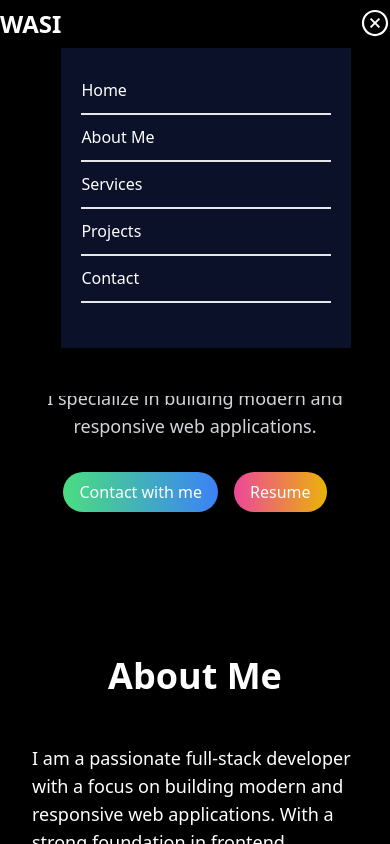
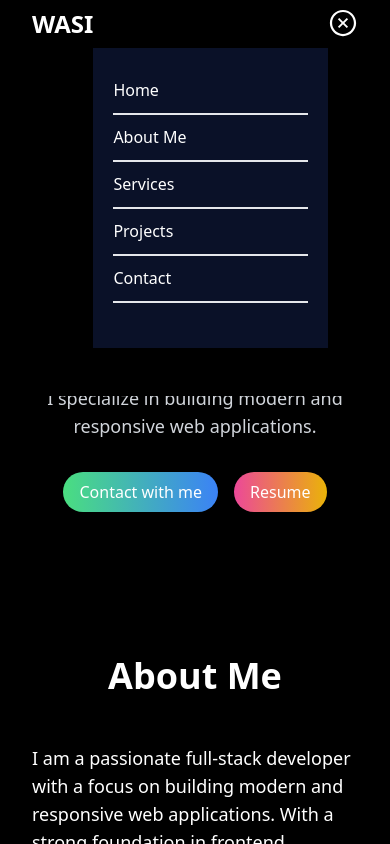
Before and after one commit to muhammadwasikt/portfolio-on-react, a React (Vite) app: page / in a window 390 px wide. Both pictures are taken after a click on the icon 343 px from the left and 24 px from the top of the page. Shown: the top 844 px of the page. Built offline with nearby package versions, Linux system fonts and the light colour scheme.

Commit message:
icons-update

```diff
--- a/src/components/Navbar.jsx
+++ b/src/components/Navbar.jsx
@@ -8,10 +8,7 @@ const Navbar = () => {
 const [isResponsive , setIsResponsive] = useState(false)
 
 const click = ()=>{
-  setIsResponsive(true)
-}
-const click2 = ()=>{
-  setIsResponsive(false)
+  setIsResponsive(!isResponsive)
 }
 const sendMail = ()=>{
   window.location.href = "mailto:wasikhatri11@gmail.com?subject=Inquiry from Portfolio&body=Hello Wasi,";
@@ -21,19 +18,18 @@ let resposive = ` w-[600%] h-[300px] flex flex-col leading-[45px] mx-auto my-10
 
   return (
     <nav className='sticky top-0 bg-[#080808] z-10 text-white px-8 md:px-16 lg:px-24 flex justify-center '>
-        <div className={isResponsive ? 'bg-black absolute z-10 container py-2 flex justify-center md:justify-between ':'container py-2 flex justify-center md:justify-between items-center'}>
+        <div className={isResponsive ? 'bg-black absolute container py-2 px-8 flex justify-center md:justify-between ':'container py-2 flex justify-center md:justify-between items-center'}>
             <div className='text-2xl font-bold '>WASI</div>
             <div className={isResponsive ? resposive : `space-x-6 xl:inline-flex md:inline-flex sm: hidden items-center`}>
-                <NavLink onClick={click2} to='/home' className={isResponsive ? 'hover:text-gray-400 border-b-2':'hover:text-gray-400'}>Home</NavLink>
-                <NavLink onClick={click2} to="/about" className={isResponsive ? 'hover:text-gray-400 border-b-2':'hover:text-gray-400'}>About Me</NavLink>
-                <NavLink onClick={click2} to="/services" className={isResponsive ? 'hover:text-gray-400 border-b-2':'hover:text-gray-400'}>Services</NavLink>
-                <NavLink onClick={click2} to="/project" className={isResponsive ? 'hover:text-gray-400 border-b-2':'hover:text-gray-400'}>Projects</NavLink>
-                <NavLink onClick={click2} to="/contact" className={isResponsive ? 'hover:text-gray-400 border-b-2':'hover:text-gray-400'}>Contact</NavLink>
+                <NavLink onClick={click} to='/home' className={isResponsive ? 'hover:text-gray-400 border-b-2':'hover:text-gray-400'}>Home</NavLink>
+                <NavLink onClick={click} to="/about" className={isResponsive ? 'hover:text-gray-400 border-b-2':'hover:text-gray-400'}>About Me</NavLink>
+                <NavLink onClick={click} to="/services" className={isResponsive ? 'hover:text-gray-400 border-b-2':'hover:text-gray-400'}>Services</NavLink>
+                <NavLink onClick={click} to="/project" className={isResponsive ? 'hover:text-gray-400 border-b-2':'hover:text-gray-400'}>Projects</NavLink>
+                <NavLink onClick={click} to="/contact" className={isResponsive ? 'hover:text-gray-400 border-b-2':'hover:text-gray-400'}>Contact</NavLink>
                 <Button title='Contact Me' isResponsive={isResponsive} click={sendMail} />
             </div>
             <div className="xl:hidden md:hidden text-3xl flex justify-end w-11/12">
-                <HiMiniBars3BottomRight className={ isResponsive && "hidden"} onClick={click} />
-                <AiOutlineCloseCircle className={isResponsive ? 'inline-flex': 'hidden'} onClick={click2} />
+                {isResponsive ? <AiOutlineCloseCircle onClick={click}/> : <HiMiniBars3BottomRight onClick={click}/>}
             </div>
         </div>
     </nav>
```
